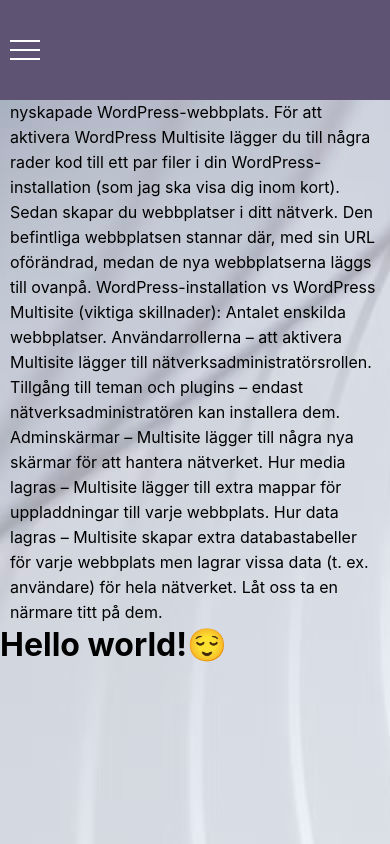
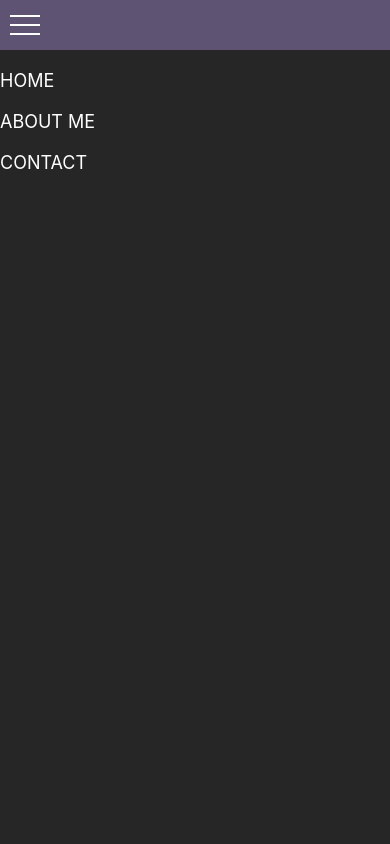
Before and after one commit to HannaTylna/portfolio_react, a React (Create React App) app: page / in a window 390 px wide. Built offline with nearby package versions, Linux system fonts and the light colour scheme.

Commit message:
change menu i heder burger

```diff
--- a/src/App.css
+++ b/src/App.css
@@ -21,10 +21,10 @@
   width: 100%;
   height: 100%;
   background-color: #5e5373;
+  z-index: 2;
 }
 .header__body{
   position: relative;
-  z-index: 2;
   display: flex;
   justify-content: space-between;
   height: 100px;
@@ -35,6 +35,8 @@
 }
 .header__list{
   display: flex;
+  position: relative;
+  z-index: 2;
 }
 .header__list li{
   list-style: none;
@@ -55,11 +57,15 @@
 }
 
 @media (max-width: 767px) {
+  .header__body{
+    height: 50px;
+  }
   .header__burger{
     display: block;
     position: relative;
     width: 30px;
     height: 20px;
+    z-index: 3;
   }
   .header__burger span{
     position: absolute;
@@ -84,4 +90,19 @@
   .header__burger:after{
     bottom: 0;
   }
+  .header__menu {
+    position: fixed;
+    top: 0;
+    left: 0;
+    width: 100%;
+    height: 100%;
+    background-color: #262626;
+    padding: 70px 10px 20px 0px;
+  }
+  .header__list {
+    display: block;
+  }
+  .header__list li {
+    margin: 0px 0px 20px 0px;
+  }
 }
--- a/src/components/Navigation.js
+++ b/src/components/Navigation.js
@@ -2,32 +2,32 @@
 
 export default function Navigation(){
     return (
-        <div class="wrapper">
-            <header class="header">
-                <div class="container">
-                    <div class="header__body">
-                        <div class="header__burger">
+        <div className="wrapper">
+            <header className="header">
+                <div className="container">
+                    <div className="header__body">
+                        <div className="header__burger">
                             <span></span>
                         </div>
-                        <nav class="header__menu">
-                            <ul class="header__list">
+                        <nav className="header__menu">
+                            <ul className="header__list">
                                 <li>
-                                    <a href="" class="header__link"></a>
+                                    <a href="" className="header__link">Home</a>
                                 </li>
                                 <li>
-                                    <a href="" class="header__link"></a>
+                                    <a href="" className="header__link">About me</a>
                                 </li>
                                 <li>
-                                    <a href="" class="header__link"></a>
+                                    <a href="" className="header__link">Contact</a>
                                 </li>
                             </ul>
                         </nav>
                     </div>
                 </div>
             </header>
-            <div class="content">
-                <div class="container">
-                    <div class="content__text">
+            <div className="content">
+                <div className="container">
+                    <div className="content__text">
                         Vad är WordPress-multisite?
                         WordPress Multisite är ett sätt att lägga till flera webbplatser till din WordPress-installation. Det är en funktion som du kan lägga till antingen din befintliga eller nyskapade WordPress-webbplats. För att aktivera WordPress Multisite lägger du till några rader kod till ett par filer i din WordPress-installation (som jag ska visa dig inom kort). Sedan skapar du webbplatser i ditt nätverk. Den befintliga webbplatsen stannar där, med sin URL oförändrad, medan de nya webbplatserna läggs till ovanpå.
 
```
